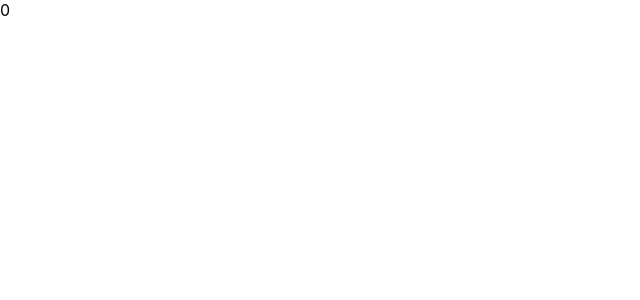
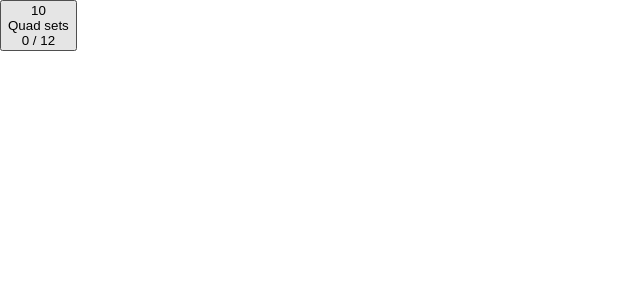
Before and after one commit to pungprakearti/rep-counter, a React (Create React App) app: page / in a window 1280 px wide. Shown: the top 300 px of the page, without its empty margins (0-640 px from the left). Built offline with nearby package versions, Linux system fonts and the light colour scheme.

Commit message:
Add data structures for component and start coding

```diff
--- a/package.json
+++ b/package.json
@@ -6,6 +6,7 @@
     "@testing-library/jest-dom": "^4.2.4",
     "@testing-library/react": "^9.3.2",
     "@testing-library/user-event": "^7.1.2",
+    "node-sass": "^4.13.0",
     "react": "^16.12.0",
     "react-dom": "^16.12.0",
     "react-scripts": "3.3.0"
--- a/src/App.js
+++ b/src/App.js
@@ -1,10 +1,55 @@
 import React from 'react'
-import RepCounter from './RepCounter'
+import Counter from './Counter'
 
 function App() {
+  /*
+  This is an app created to help keep track of exercises and stretches.
+
+  At the time of writing this, I have patellar tracking disorder in my knee.
+
+  The exercises require you to maintain a certain position for a certain
+  amount of repetitions.
+
+  After the exercises are stretches.
+  */
+
+  // data for the component looks like this:
+  const exercises = [
+    'Quad sets',
+    'Mini squats',
+    'Front straight leg raises',
+    'Inside straight leg raises',
+    'Outside straight leg raises',
+    'Back straight leg raises',
+    'Standing knee bends',
+    'One leg knee bends',
+  ]
+
+  const stretches = [
+    'Standing quad stretch',
+    'Hamstring doorway stretch',
+    'Hip rotator stretch',
+    'Hamstring doorway stretch',
+    'IT band stretch',
+    'Calf stretch',
+  ]
+
+  // these are the amounts of reps and time to hold positions in seconds.
+  const eHold = 10
+  const eReps = 12
+  const eRest = 5
+  const sHold = 30
+
   return (
     <div className="App">
-      <RepCounter />
+      <Counter
+        exercises={exercises}
+        stretches={stretches}
+        eHold={eHold}
+        eReps={eReps}
+        eRest={eRest}
+        sHold={sHold}
+      />
     </div>
   )
 }
--- /dev/null
+++ b/src/Counter.js
@@ -0,0 +1,139 @@
+import React, { Component } from 'react'
+import './counter.scss'
+
+export default class Counter extends Component {
+  constructor(props) {
+    super(props)
+    this.state = {
+      activity: 0,
+      advance: false,
+      rep: 0,
+      timeRemaining: 10,
+      showFinish: false,
+      step: 0
+    }
+    this.steps = [
+      'Start',
+      'Begin',
+      'Finished!'
+    ]
+  }
+
+  // start repetition and then rest
+  countDown = (mode) => {
+    let timeRemaining
+    const { eHold, eRest, sHold } = this.props
+
+    switch(mode) {
+      case 'workE':
+        timeRemaining = eHold
+        break
+      case 'workS':
+        timeRemaining = sHold
+        break
+      default:
+        timeRemaining = eRest
+    }
+
+    console.log(timeRemaining)
+
+    this.setState({
+      timeRemaining: timeRemaining
+    }, () => {
+      let interval = setInterval(() => {
+        this.setState({
+          timeRemaining: this.state.timeRemaining - 1
+        }, () => {
+          if (this.state.timeRemaining <= 0) {
+            clearInterval(interval)
+            console.log('killed interval')
+            this.setState({
+              rep: this.state.rep + 1
+            })
+          }
+        })
+      }, 100)
+    })
+  }
+
+  startRest = () => {
+
+  }
+
+  handleSteps = (step) => {
+    // start exercises
+    // show first activity
+  }
+
+  handleClick = () => {
+    const { activity } = this.state
+    const { exercises, stretches, eHold, sHold} = this.props
+
+    // if (activity === exercises.length + stretches.length - 1) {
+    //   this.setState({
+    //     showFinish: true
+    //   })
+    // } else {
+    //   this.setState({
+    //     activity: this.state.activity + 1
+    //   })
+    // }
+
+    let timeRemaining
+
+    // set hold time based on exercise or stretch
+    if (activity === exercises.length + stretches.length - 1) {
+      timeRemaining = sHold
+    } else {
+      timeRemaining = eHold
+    }
+
+    this.setState({
+      timeRemaining: timeRemaining
+    }, this.countDown('workS'))
+
+  }
+
+  render () {
+    const { exercises, stretches, eReps } = this.props
+
+    return (
+      <div className='counter'>
+        <button className='counter_Button' onClick={this.handleClick}>
+          <div>
+            {this.state.timeRemaining}
+          </div>
+          {this.state.activity <= exercises.length - 1 ? (
+            <div>
+              {exercises[this.state.activity]}
+            </div>
+          ) : (
+            <div>
+              {stretches[this.state.activity - exercises.length]}
+            </div>
+          )}
+          <div>
+            {`${this.state.rep} / ${eReps}`}
+          </div>
+          {this.state.showFinish && (
+            <div>
+              Finished!
+            </div>
+          )}
+        </button>
+      </div>
+    )
+  }
+}
+
+/*
+1. click Start
+2. show first activity
+3. Ready and wait 5 seconds
+4. Show name of exercise
+5. Begin
+6. Count down timeRemaining
+7. At end, rep++
+8. At last rep, go to new exercise set and repeat
+9. after all exercises, start stretch sets
+*/
--- a/src/RepCounter.js
+++ /dev/null
@@ -1,25 +0,0 @@
-import React, { Component } from 'react'
-
-export default class RepCounter extends Component {
-  constructor(props) {
-    super(props)
-    this.state = {
-      activityNum: 0,
-      repNum: 0
-    }
-
-    this.countClick = this.countClick.bind(this)
-  }
-
-  countClick() {
-    this.setState({ repNum: this.state.repNum + 1 })
-  }
-
-  render() {
-    return (
-      <div className='outer' onClick={this.countClick}>
-        {this.state.repNum}
-      </div>
-    )
-  }
-}
--- /dev/null
+++ b/src/counter.scss
@@ -0,0 +1,21 @@
+@import './main.scss';
+
+// background-colors
+.red {background-color: $red;}
+.orange {background-color: $orange;}
+.yellow {background-color: $yellow;}
+.green {background-color: $green;}
+.blue {background-color: $blue;}
+.indigo {background-color: $indigo;}
+.violet {background-color: $violet;}
+
+.clicker {
+  width: 100vw;
+  height: 100vh;
+  border: 1px solid;
+  background-color: $blue;
+  display: flex;
+  justify-content: center;
+  align-items: center;
+  overflow: hidden;
+}
--- /dev/null
+++ b/src/main.scss
@@ -0,0 +1,8 @@
+// Colors
+$violet: #b269df;
+$indigo: #6d68d1;
+$blue: #5dabdb;
+$green: #5bd354;
+$yellow: #f2de00;
+$orange: #ed8200;
+$red: #ee610f;
```
Also changed, not shown: 1 other file (tests, documents, lock files or other folders).
